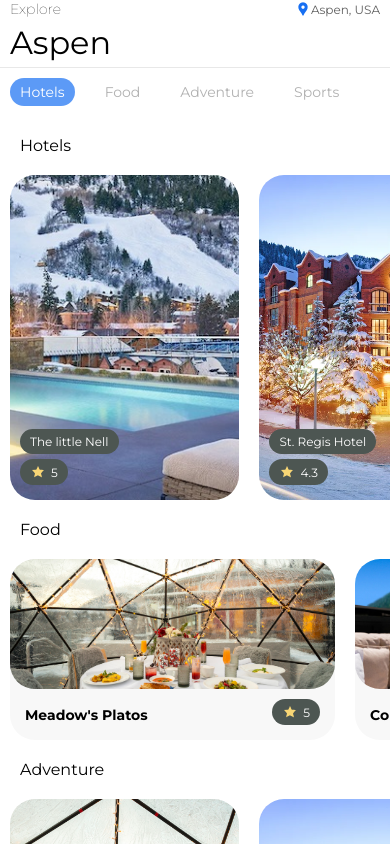
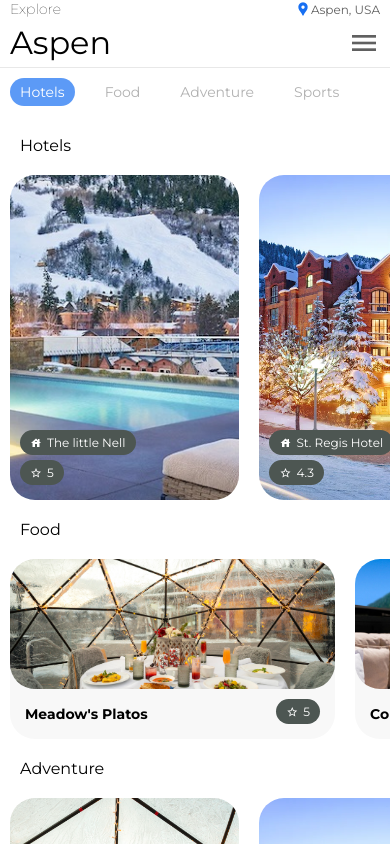
Before and after one commit to danniolsen/aspen_layout, a React Native app: screen /Aspen in a window 390 px wide. Built offline with nearby package versions, Linux system fonts and the light colour scheme.

Commit message:
added drawer

```diff
--- a/app.json
+++ b/app.json
@@ -2,7 +2,7 @@
   "expo": {
     "name": "aspen_travel",
     "slug": "aspen-app",
-    "version": "1.0.1",
+    "version": "1.0.2",
     "orientation": "portrait",
     "icon": "./assets/icon.png",
     "userInterfaceStyle": "light",
--- a/src/components/CategoriesList.tsx
+++ b/src/components/CategoriesList.tsx
@@ -23,7 +23,7 @@ const CategoriesList = ({onCategorySelected}: categoryListProps) => {
   const flatListRef = useRef<FlatList>(null);
 
   const assignNewSelected = (id: number) => {
-    Haptics.impactAsync(Haptics.ImpactFeedbackStyle.Light);
+    s.impactAsync(Haptics.ImpactFeedbackStyle.Light);
     setSelected(id);
     return onCategorySelected(id);
   }
--- a/src/components/Header.tsx
+++ b/src/components/Header.tsx
@@ -1,8 +1,42 @@
-import { View, StyleSheet, SafeAreaView } from "react-native";
+import { useState, useRef, useCallback } from "react";
+import {
+  View,
+  StyleSheet,
+  SafeAreaView,
+  Pressable,
+  Animated
+} from "react-native";
+import * as Haptics from "expo-haptics";
 import { MaterialIcons } from "@expo/vector-icons";
 import Font from "../components/Font";
 
 const Header = () => {
+  const [menuOpen, setmenuOpen] = useState<boolean>(false);
+  const shakeAnimation = useRef(new Animated.Value(0)).current;
+
+  const toggleMenu = () => {
+    Haptics.impactAsync(Haptics.ImpactFeedbackStyle.Medium);
+    setmenuOpen(!menuOpen);
+    startShake();
+  };
+
+  const sequence = useCallback((toValue: number) => {
+    return Animated.timing(shakeAnimation, {
+      toValue: toValue,
+      duration: 10,
+      useNativeDriver: true
+    });
+  }, []);
+
+  const startShake = () => {
+    Animated.sequence([
+      sequence(2),
+      sequence(-2),
+      sequence(2),
+      sequence(0)
+    ]).start();
+  };
+
   return (
     <SafeAreaView style={styles.outerContainer}>
       <View style={styles.container}>
@@ -18,8 +52,19 @@ const Header = () => {
           </View>
         </View>
 
-        <View style={styles.title}>
+        <View style={styles.titleContainer}>
           <Font size={32}>Aspen</Font>
+          <Pressable onPress={toggleMenu}>
+            <Animated.View
+              style={{ transform: [{ translateX: shakeAnimation }] }}
+            >
+              <MaterialIcons
+                name={menuOpen ? "close" : "menu"}
+                size={32}
+                color="#606060"
+              />
+            </Animated.View>
+          </Pressable>
         </View>
       </View>
     </SafeAreaView>
@@ -42,7 +87,10 @@ const styles = StyleSheet.create({
     flexDirection: "row",
     alignItems: "center"
   },
-  title: {
+  titleContainer: {
+    flexDirection: "row",
+    alignItems: "center",
+    justifyContent: "space-between",
     marginVertical: 5
   }
 });
--- a/src/components/ListItem.tsx
+++ b/src/components/ListItem.tsx
@@ -94,10 +94,10 @@ const ImageCard = ({ item }: ItemType) => {
     >
       <View style={styles.content}>
         <View style={styles.tagItem}>
-          <Tag tag={item.tag} />
+          <Tag tag={item.tag} icon="house"/>
         </View>
         <View style={styles.tagItem}>
-          <Tag tag={item.rating} hasStar={true} />
+          <Tag tag={item.rating} icon="star-border" />
         </View>
       </View>
     </ImageBackground>
@@ -111,7 +111,7 @@ const CompactCard = ({ item }: ItemType) => {
       <Image source={item.image} resizeMode="cover" style={styles.compactImage} />
       <View style={styles.compactContent}>
         <Font size={14} variant="bold">{item.tag}</Font>
-        <Tag tag={item.rating} hasStar={true} />
+        <Tag tag={item.rating} icon="star-border" />
       </View>
     </View>
   )
--- a/src/components/Tag.tsx
+++ b/src/components/Tag.tsx
@@ -1,18 +1,23 @@
 import { View, StyleSheet, Image } from "react-native";
 import Font from "./Font";
+import { MaterialIcons } from "@expo/vector-icons";
 
+type IconProps = {
+  materialIconName: keyof typeof MaterialIcons.glyphMap;
+};
 type TagProps = {
   tag: string;
-  hasStar?: boolean | false;
+  icon?: IconProps;
 };
-
-const Tag = ({ tag, hasStar }: TagProps) => {
+const Tag = ({ tag, icon }: TagProps) => {
   return (
     <View style={styles.container}>
-      {hasStar
-        ? <Image
+      {icon
+        ? <MaterialIcons
+            name={icon}
+            size={12}
+            color="#FFF"
             style={styles.icon}
-            source={require("../../assets/star.png")}
           />
         : null}
       <Font size={12} color="secondary">
```
Also changed, not shown: package.json (+4 -3 lines), 1 other file (tests, documents, lock files or other folders).
